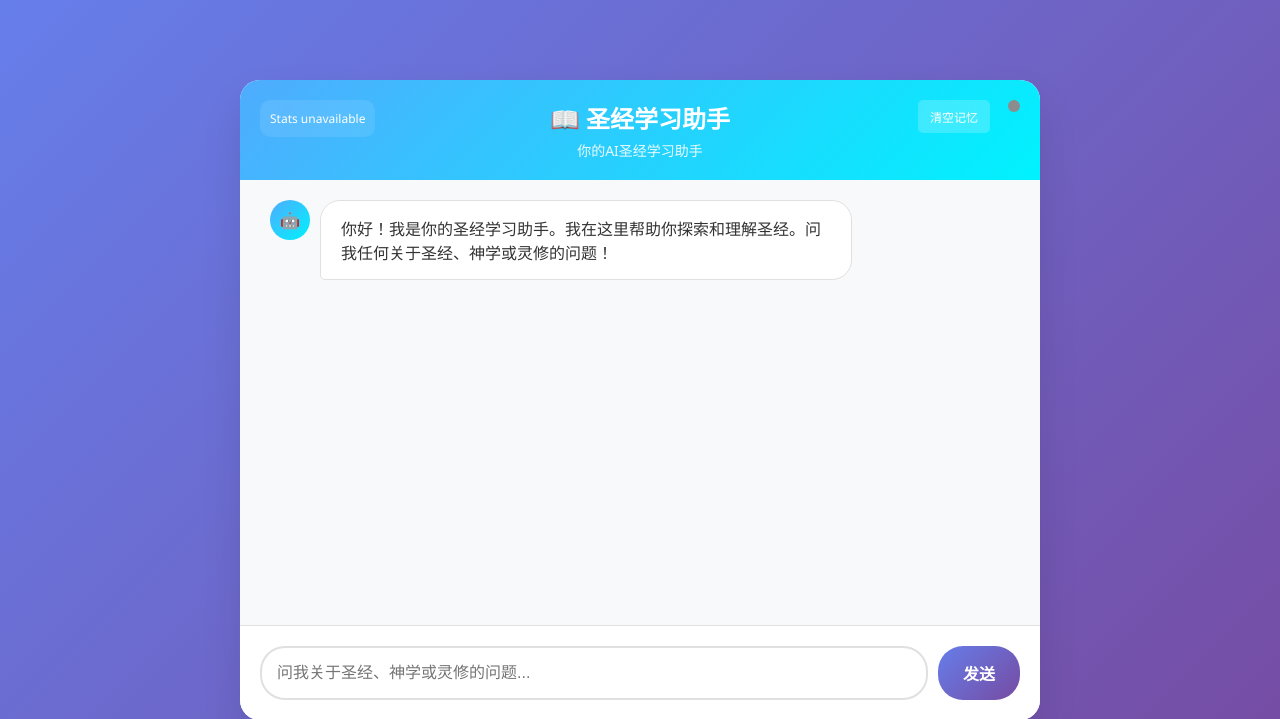
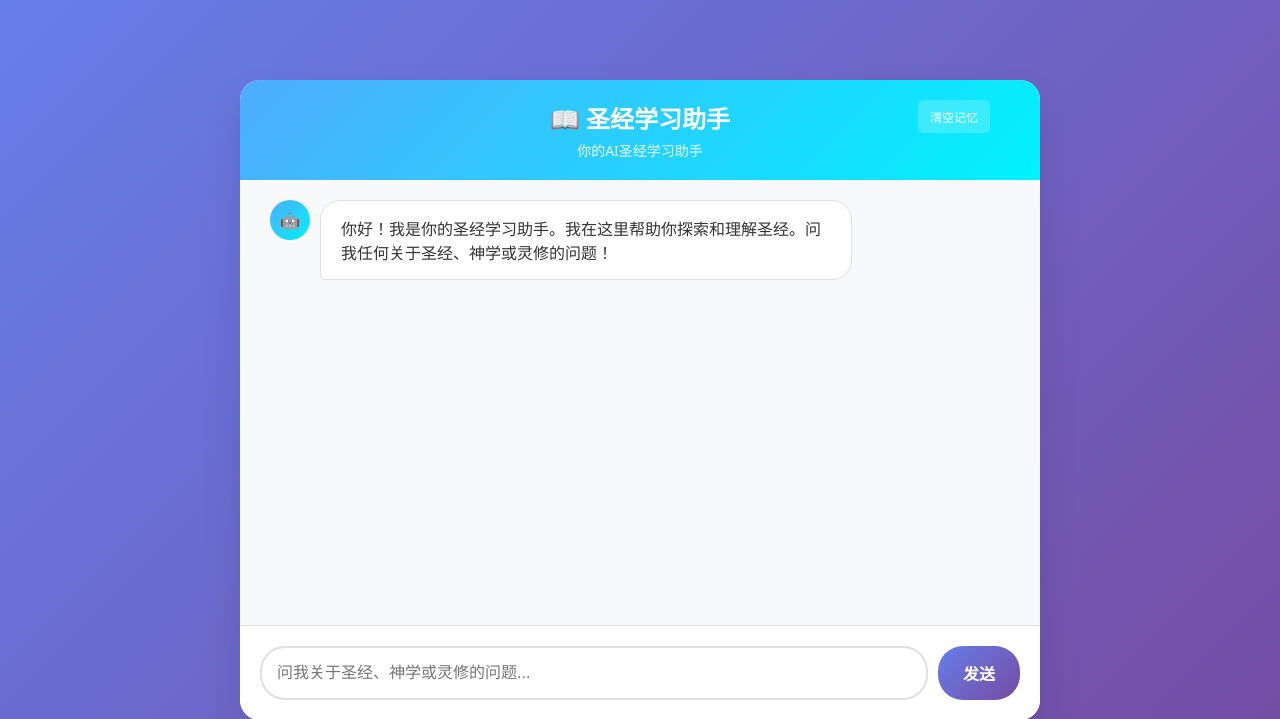
Before and after one commit to Sparerow1/bible-study-assistant, a PHP site: page / in a window 1280 px wide. Shown: the top 719 px of the page. Run offline with PHP 8.4, Linux system fonts and the light colour scheme.

```diff
--- a/php_frontend/index.php
+++ b/php_frontend/index.php
@@ -368,8 +368,6 @@ function makeApiRequest($url, $data = null, $method = 'POST') {
 <body>
     <div class="chat-container">
         <div class="header">
-            <div class="status-indicator" id="statusIndicator"></div>
-            <div class="stats" id="stats">加载中...</div>
             <button class="clear-button" onclick="clearMemory()">清空记忆</button>
             <h1>📖 <?php echo getConfig('CHAT_TITLE'); ?></h1>
             <p><?php echo getConfig('CHAT_SUBTITLE'); ?></p>
```
Also changed, not shown: requirements.txt (+21 -0 lines).
